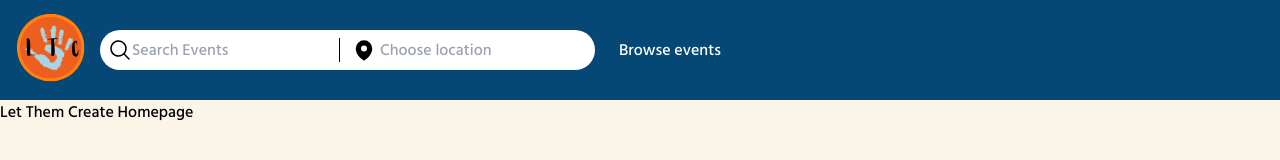
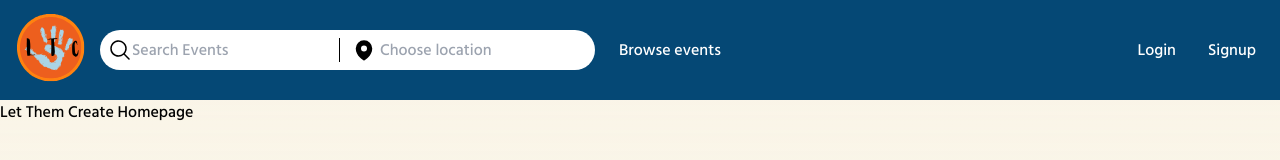
Before and after one commit to alehow84/let-them-create, a Next.js app in the folder ltc/: page / in a window 1280 px wide. Shown: the top 160 px of the page. Built offline with nearby package versions, Linux system fonts and the light colour scheme.

Commit message:
Add UI for UserLinks to Navbar component

```diff
--- a/ltc/src/app/components/navbar/Navbar.tsx
+++ b/ltc/src/app/components/navbar/Navbar.tsx
@@ -1,6 +1,7 @@
 import HomeButtonLogo from "../HomeButtonLogo";
-import Searchbar from "../Searchbar";
+import Searchbar from "./Searchbar";
 import Link from "next/link";
+import UserLinks from "./UserLinks";
 
 export default function Navbar() {
   return (
@@ -13,6 +14,9 @@ export default function Navbar() {
       >
         Browse events
       </Link>
+      <div className="ml-auto mr-4">
+        <UserLinks />
+      </div>
     </nav>
   );
 }
--- /dev/null
+++ b/ltc/src/app/components/navbar/UserLinks.tsx
@@ -0,0 +1,20 @@
+import Link from "next/link";
+
+export default function UserLinks() {
+  return (
+    <>
+      <Link
+        href="/user-login"
+        className="text-white rounded-full hover:bg-sky hover:text-slate p-2 ml-4"
+      >
+        Login
+      </Link>
+      <Link
+        href="/user-signup"
+        className="text-white rounded-full hover:bg-sky hover:text-slate p-2 ml-4"
+      >
+        Signup
+      </Link>
+    </>
+  );
+}
```
Also changed, not shown: ltc/src/app/components/navbar/Searchbar.tsx (renamed from ltc/src/app/components/Searchbar.tsx).
